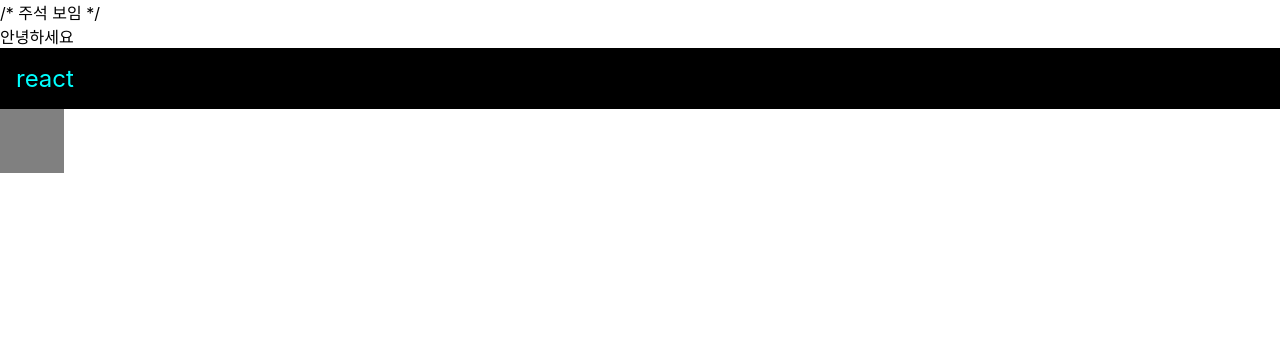
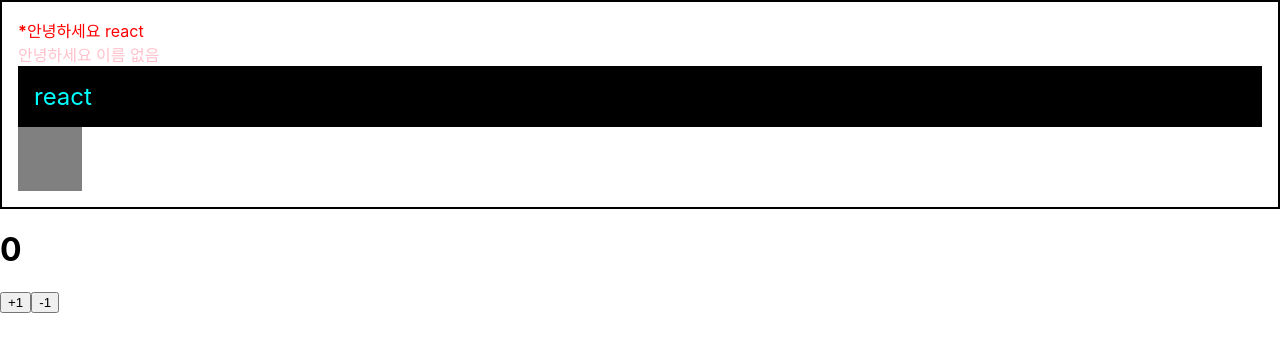
Before and after one commit to JeongIn37/react, a React (Create React App) app: page / in a window 1280 px wide. Shown: the top 352 px of the page. Built offline with nearby package versions, Linux system fonts and the light colour scheme.

Commit message:
useState

```diff
--- a/src/App.js
+++ b/src/App.js
@@ -1,5 +1,7 @@
 import React from 'react';
 import Hello from './Hello';
+import Wrapper from './Wrapper';
+import Counter from './Counter';
 import './App.css';
 
 function App() {
@@ -13,11 +15,13 @@
 
   return (
     <>
-      {/* 주석 안 보임 */}
-      /* 주석 보임 */
-      <Hello/>
+    <Wrapper>
+      <Hello name="react" color="red" isSpecial={true}/>
+      <Hello color="pink"/>
       <div style={style}>{name}</div>
       <div className="gray-box"></div>
+    </Wrapper>
+    <Counter/>
     </>
   )
 }
--- /dev/null
+++ b/src/Counter.js
@@ -0,0 +1,24 @@
+import React, { useState } from 'react';
+
+function Counter() {
+
+    const [number, setNumber] = useState(0);
+
+    const onIncrease = () => {
+        setNumber(number+1);
+    }
+
+    const onDecrease = () => {
+        setNumber(number-1);
+    }
+
+    return (
+     <div>
+         <h1>{number}</h1>
+         <button onClick={onIncrease}>+1</button>
+         <button onClick={onDecrease}>-1</button>
+     </div>
+  );
+}
+
+export default Counter;
--- a/src/Hello.js
+++ b/src/Hello.js
@@ -1,7 +1,16 @@
 import React from 'react';
 
-function Hello(){
-    return <div>안녕하세요</div>
+function Hello({ color, name, isSpecial }){
+    return (
+        <div style={{color}}>
+            { isSpecial && <b>*</b> }
+            안녕하세요 {name}
+        </div>
+    );
+}
+
+Hello.defaultProps = {
+    name: '이름 없음'
 }
 
 export default Hello;
--- /dev/null
+++ b/src/Wrapper.js
@@ -0,0 +1,15 @@
+import React from 'react';
+
+function Wrapper({ children }){
+    const style = {
+        border: '2px solid black',
+        padding: '16px',
+    };
+    return (
+        <div style={style}>
+            {children}
+        </div>
+    )
+}
+
+export default Wrapper;
```
